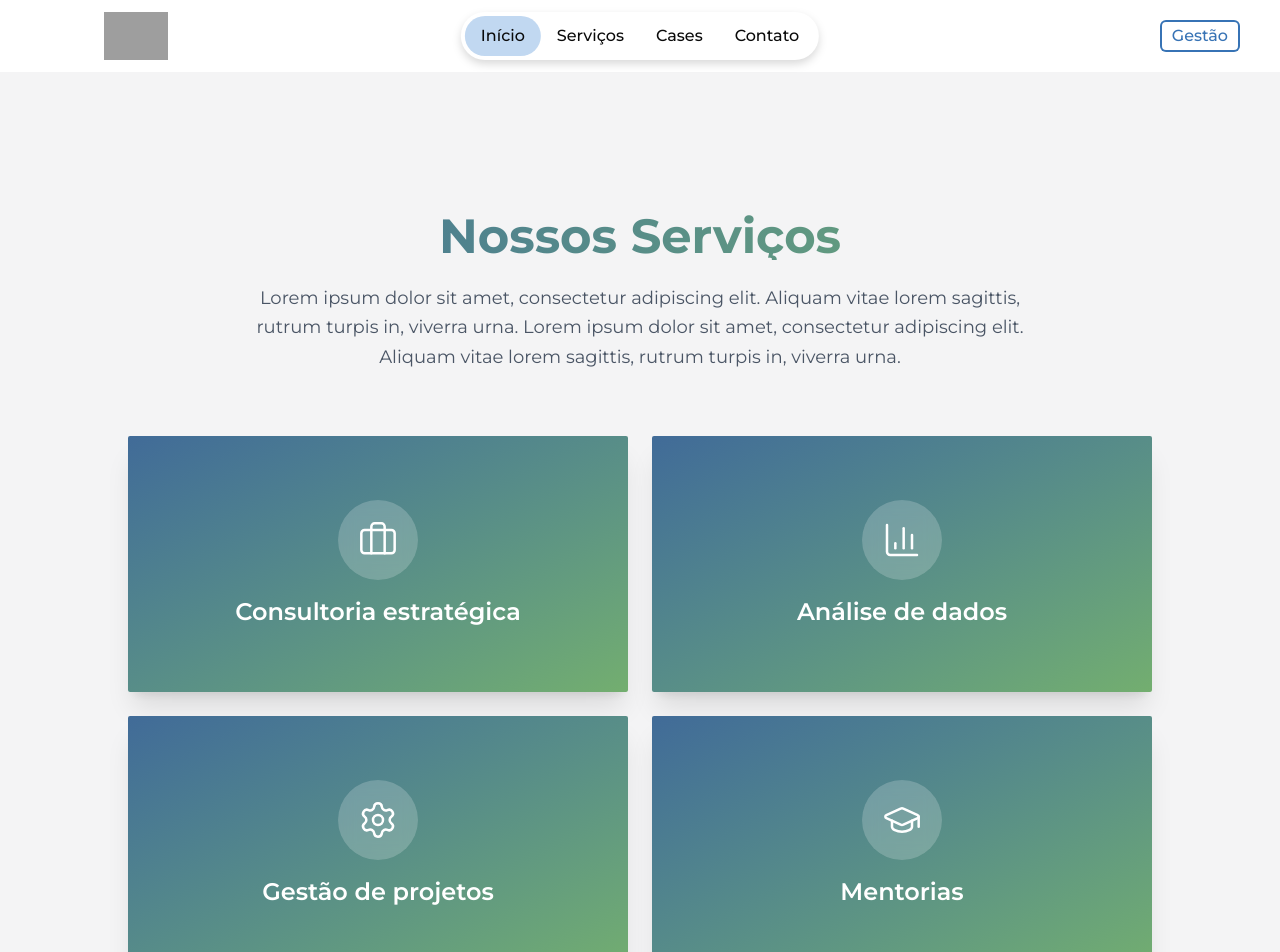
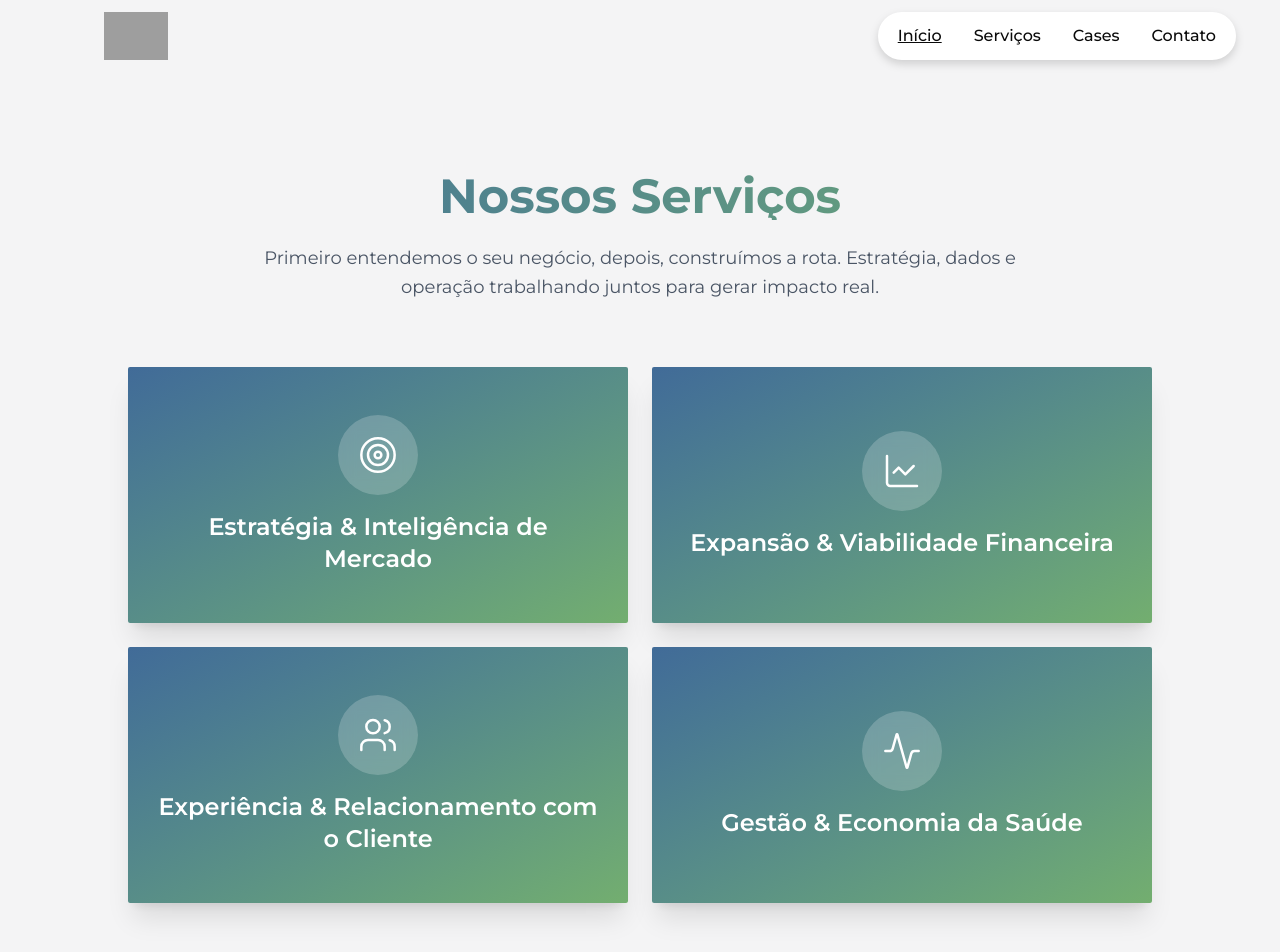
Before and after one commit to LuisF-CRosa/Website-Jr_Einstein, a Next.js app: page / in a window 1280 px wide. Shown: the top 952 px of the page. Built offline with nearby package versions, Linux system fonts and the light colour scheme; grey boxes are pictures that could not be loaded.

Commit message:
Ajustando textos e Header

```diff
--- a/src/app/page.tsx
+++ b/src/app/page.tsx
@@ -9,7 +9,7 @@ export default function Home() {
   return (
     <div className="flex flex-col items-center justify-start bg-zinc-100">
 
-      <section id="home" className="relative w-full bg-white overflow-hidden">
+      <section id="home" className="relative w-full">
         <Header />
       </section>
 
--- a/src/components/case-services.tsx
+++ b/src/components/case-services.tsx
@@ -41,7 +41,7 @@ const cases = [
 
 export function SuccessCasesSection() {
   return (
-    <section id="cases" className="py-20">
+    <section id="cases" className="py-10">
       <div className="container mx-auto px-6">
         <div className="max-w-6xl mx-auto">
           <div className="text-center mb-16">
@@ -49,9 +49,7 @@ export function SuccessCasesSection() {
               Cases de Sucesso
             </h2>
             <p className="text-lg text-gray-600 leading-relaxed max-w-3xl mx-auto text-pretty">
-              Lorem ipsum dolor sit amet, consectetur adipiscing elit. Aliquam vitae lorem sagittis, rutrum turpis in,
-              viverra urna. Lorem ipsum dolor sit amet, consectetur adipiscing elit. Aliquam vitae lorem sagittis,
-              rutrum turpis in, viverra urna.
+              Nossos cases mostram resultados que permanecem, crescimento consistente, operações mais eficientes e marcas mais relevantes. Histórias em que metas viram conquistas e conquistas viram novo patamar.
             </p>
           </div>
 
--- a/src/components/header.tsx
+++ b/src/components/header.tsx
@@ -54,20 +54,6 @@ export function Header() {
           />
         </Link>
 
-        {/* botão “Membros” (só desktop) */}
-        <Link
-          href="/membros"
-          className="
-            hidden md:inline-block
-            px-3 py-1 rounded-sm font-medium
-            bg-transparent text-[#3773B5]
-            shadow-[inset_0_0_0_2px_#3773B5]
-            hover:shadow-[inset_0_0_0_2.5px_#3773B5]
-          "
-        >
-          Gestão
-        </Link>
-
         {/* botão hamburguer mobile */}
         <button
           className="
@@ -82,11 +68,10 @@ export function Header() {
         </button>
       </div>
 
-      {/* nav desktop (central) */}
+      {/* nav desktop (direita) */}
       <nav
         className="
-          hidden md:flex fixed top-3 left-1/2 -translate-x-1/2 z-50
-          bg-white rounded-full drop-shadow-lg px-1 py-1
+          hidden md:flex fixed top-3 right-1 z-50 bg-white rounded-full drop-shadow-lg px-1 py-1 mr-10
         "
       >
         {navItems.map(({ name, targetId }) => (
@@ -94,8 +79,8 @@ export function Header() {
             key={targetId}
             onClick={() => handleClick(targetId)}
             className={`
-              px-4 py-2 font-medium rounded-full hover:bg-[#327DCF]/10
-              ${activeSection === targetId ? "bg-[#327DCF]/30" : ""}
+              px-4 py-2 font-medium rounded-full hover:underline hover:bg-[#e1f2e8]/50
+              ${activeSection === targetId ? "underline" : ""}
             `}
           >
             {name}
--- a/src/components/services.tsx
+++ b/src/components/services.tsx
@@ -1,39 +1,39 @@
-import { Briefcase, BarChart3, Settings, GraduationCap } from "lucide-react"
+import { Target, LineChart, Users, Activity } from "lucide-react"
 
 const services = [
   {
-    icon: Briefcase,
-    title: "Consultoria estratégica",
+    icon: Target,
+    title: "Estratégia & Inteligência de Mercado",
     description:
-      "Lorem ipsum dolor sit amet, consectetur adipiscing elit. Aliquam vitae lorem sagittis, rutrum turpis in, viverra urna.Lorem ipsum dolor sit amet.",
+      "Posicionamos a marca para crescer com base em dados: definimos missão/visão/valores, público-alvo e proposta de valor. Unimos 4Ps a uma SWOT dos concorrentes para revelar diferenciais e oportunidades acionáveis.",
     featured: true,
   },
   {
-    icon: BarChart3,
-    title: "Análise de dados",
+    icon: LineChart,
+    title: "Expansão & Viabilidade Financeira",
     description:
-      "Lorem ipsum dolor sit amet, consectetur adipiscing elit. Aliquam vitae lorem sagittis, rutrum turpis in, viverra urna.Lorem ipsum dolor sit amet.",
+      "Decida onde e como crescer com segurança. Avaliamos mercado, custos e receitas projetadas, calculando VPL, ROI e payback para cada cenário.",
     featured: false,
   },
   {
-    icon: Settings,
-    title: "Gestão de projetos",
+    icon: Users,
+    title: "Experiência & Relacionamento com o Cliente",
     description:
-      "Lorem ipsum dolor sit amet, consectetur adipiscing elit. Aliquam vitae lorem sagittis, rutrum turpis in, viverra urna.Lorem ipsum dolor sit amet.",
+      "Mapeamos a jornada completa (pré-compra ao pós-venda) para reduzir fricções e elevar satisfação. Criamos guidelines de atendimento (scripts, SLAs e rituais) que padronizam a qualidade e aumentam fidelização.",
     featured: false,
   },
   {
-    icon: GraduationCap,
-    title: "Mentorias",
+    icon: Activity,
+    title: "Gestão & Economia da Saúde",
     description:
-      "Lorem ipsum dolor sit amet, consectetur adipiscing elit. Aliquam vitae lorem sagittis, rutrum turpis in, viverra urna.Lorem ipsum dolor sit amet.",
+      "Para clínicas e consultórios: padronizamos processos e métricas e aplicamos avaliações econômicas (ACE/ACU com QALY) para priorizar intervenções com melhor custo-benefício. Resultado: operação eficiente e melhor experiência do paciente.",
     featured: false,
   },
 ]
 
 export function Services() {
   return (
-    <section id="services" className="py-20">
+    <section id="services" className="py-10">
       <div className="container mx-auto px-6">
         <div className="max-w-6xl mx-auto">
           <div className="text-center mb-16">
@@ -41,9 +41,7 @@ export function Services() {
               Nossos Serviços
             </h2>
             <p className="text-lg text-gray-600 leading-relaxed max-w-3xl mx-auto text-pretty">
-              Lorem ipsum dolor sit amet, consectetur adipiscing elit. Aliquam vitae lorem sagittis, rutrum turpis in,
-              viverra urna. Lorem ipsum dolor sit amet, consectetur adipiscing elit. Aliquam vitae lorem sagittis,
-              rutrum turpis in, viverra urna.
+              Primeiro entendemos o seu negócio, depois, construímos a rota. Estratégia, dados e operação trabalhando juntos para gerar impacto real.
             </p>
           </div>
 
@@ -72,7 +70,7 @@ export function Services() {
                             <Icon className="w-7 h-7 text-[#7B99BA]" strokeWidth={1.5} />
                           </div>
                           <div className="flex-1">
-                            <h3 className="font-semibold text-2xl bg-gradient-to-r from-[#416B98] to-[#73AE6F] bg-clip-text text-transparent mb-3">
+                            <h3 className="font-semibold text-xl bg-gradient-to-r from-[#416B98] to-[#73AE6F] bg-clip-text text-transparent mb-2">
                               {service.title}
                             </h3>
                             <p className="text-gray-600 leading-relaxed mb-6">{service.description}</p>
```
